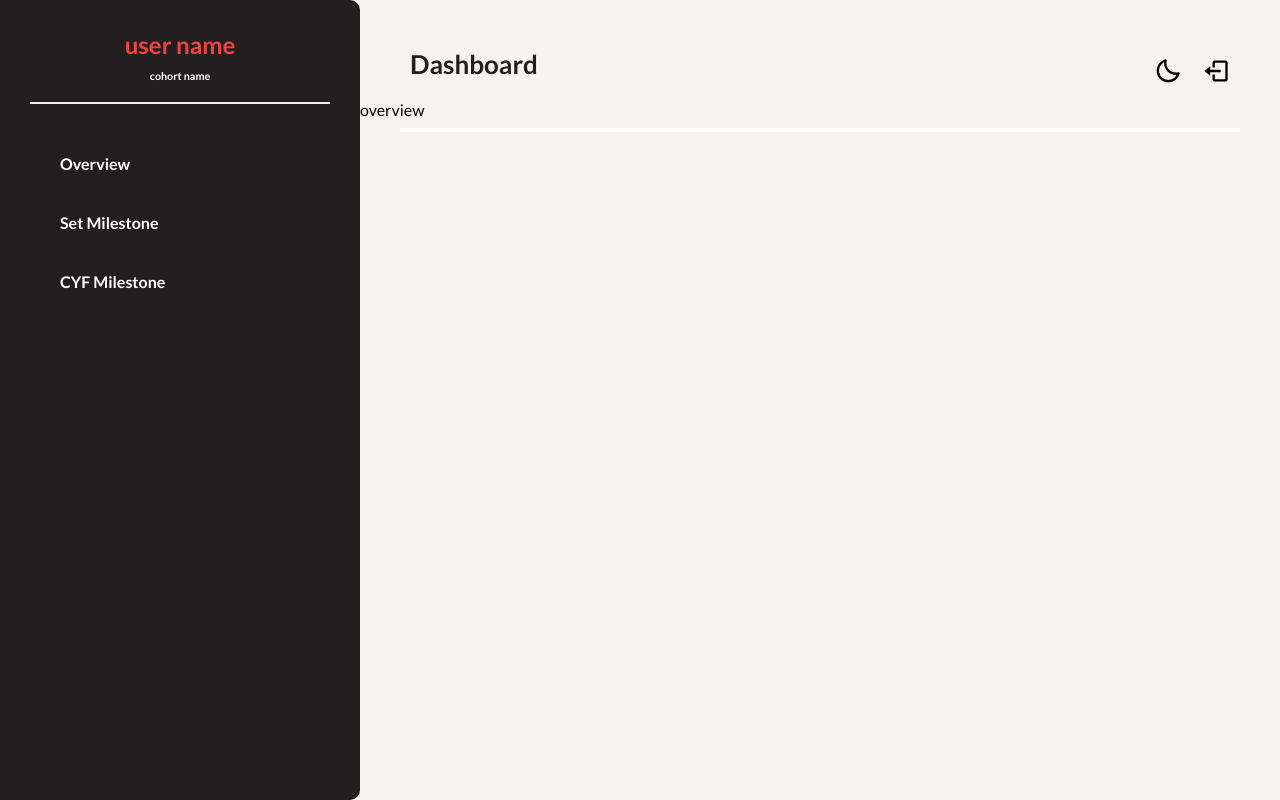
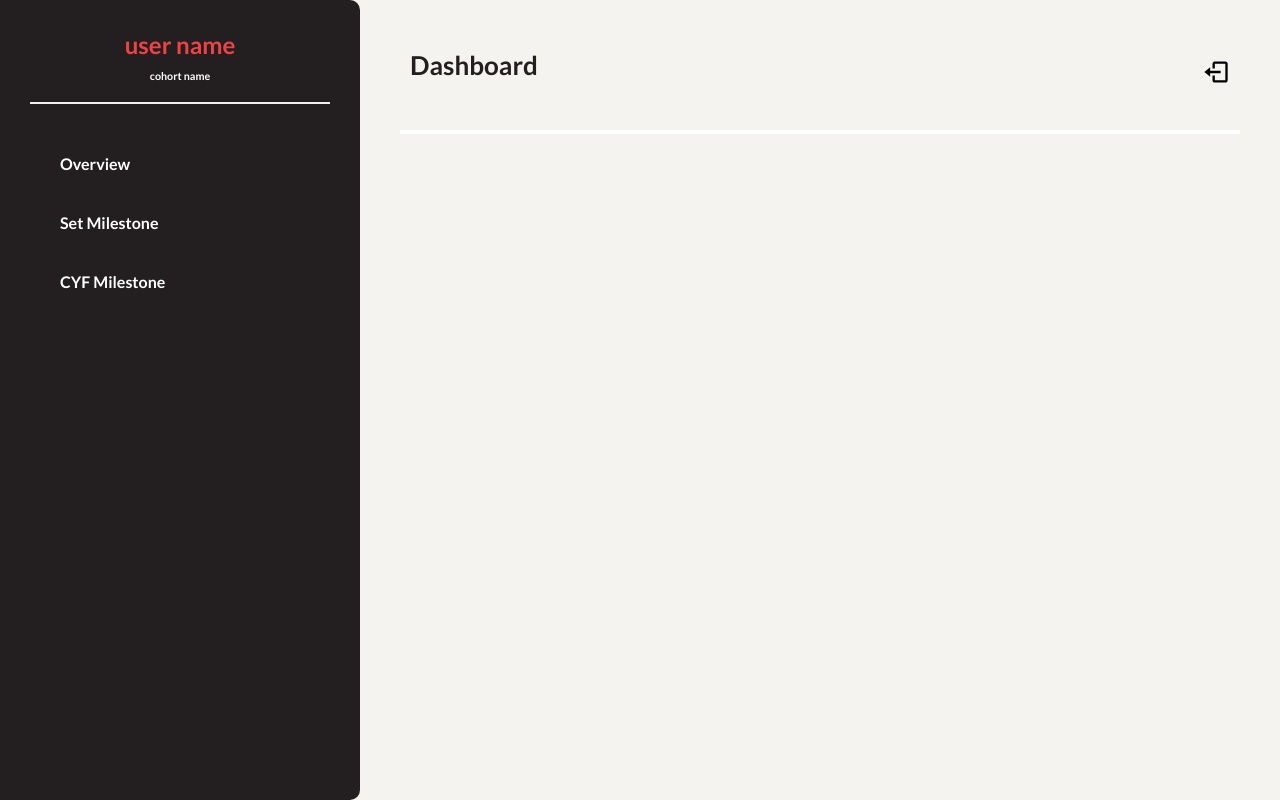
Before and after one commit to Doris-Siu/in-a-class-of-our-own, a React (Create React App) app in the folder client/: page /dashboard in a window 1280 px wide. Built offline with nearby package versions, Linux system fonts and the light colour scheme.

Commit message:
removed dark mode

```diff
--- a/client/src/context/darkModeContext.js
+++ /dev/null
@@ -1,18 +0,0 @@
-import { createContext, useReducer } from "react";
-import DarkModeReducer from "./darkModeReducer";
-
-const INITIAL_STATE = {
-  darkMode: false,
-};
-
-export const DarkModeContext = createContext(INITIAL_STATE);
-
-export const DarkModeContextProvider = ({ children }) => {
-  const [state, dispatch] = useReducer(DarkModeReducer, INITIAL_STATE);
-
-  return (
-    <DarkModeContext.Provider value={{ darkMode: state.darkMode, dispatch }}>
-      {children}
-    </DarkModeContext.Provider>
-  );
-};
--- a/client/src/context/darkModeReducer.js
+++ /dev/null
@@ -1,23 +0,0 @@
-const DarkModeReducer = (state, action) => {
-  switch (action.type) {
-    case "LIGHT": {
-      return {
-        darkMode: false,
-      };
-    }
-    case "DARK": {
-      return {
-        darkMode: true,
-      };
-    }
-    case "TOGGLE": {
-      return {
-        darkMode: !state.darkMode,
-      };
-    }
-    default:
-      return state;
-  }
-};
-
-export default DarkModeReducer;
--- a/client/src/index.js
+++ b/client/src/index.js
@@ -1,12 +1,9 @@
 import { createRoot } from "react-dom/client";
 import { BrowserRouter } from "react-router-dom";
-import { DarkModeContextProvider } from "./context/darkModeContext";
 import App from "./App";
 
 createRoot(document.getElementById("root")).render(
 	<BrowserRouter>
-		<DarkModeContextProvider>
 			<App />
-		</DarkModeContextProvider>
 	</BrowserRouter>
 );
--- a/client/src/pages/Dashboard/Components/DashboardHeader/DashboardHeader.js
+++ b/client/src/pages/Dashboard/Components/DashboardHeader/DashboardHeader.js
@@ -1,14 +1,11 @@
 import "./DashboardHeader.css";
-import { BiMoon, BiLogOut } from "react-icons/bi";
+import {  BiLogOut } from "react-icons/bi";
 
 const DashboardHeader = () => {
 	return (
 		<div className="dash-header">
             <a href="/dashboard">Dashboard</a>
             <ul>
-                <li>
-                    <button><BiMoon /></button>
-                </li>
                 <li>
                     <button><BiLogOut /></button>
                 </li>
--- /dev/null
+++ b/client/src/pages/Dashboard/Components/Overview/Overview.css
@@ -0,0 +1,5 @@
+@import url("../../../Home.css");
+
+.overview {
+    padding: 50px;
+}
--- a/client/src/pages/Dashboard/Components/Overview/Overview.js
+++ b/client/src/pages/Dashboard/Components/Overview/Overview.js
@@ -1,7 +1,12 @@
+import "./Overview.css";
 
 const Overview = () => {
-  return (
-    <p>overview</p>
-  );
+	return (
+		<div className="overview">
+			<div>
+
+			</div>
+		</div>
+	);
 };
 export default Overview;
--- a/client/src/pages/Dashboard/Components/Sidebar/Sidebar.js
+++ b/client/src/pages/Dashboard/Components/Sidebar/Sidebar.js
@@ -12,7 +12,7 @@ const Sidebar = () => {
 			</div>
 			<ul className="side-links">
 				<li>
-					<NavLink to="overview">Overview</NavLink>
+					<NavLink to="">Overview</NavLink>
 				</li>
 				<li>
 					<NavLink to="set-milestone">Set Milestone</NavLink>
--- a/client/src/pages/Dashboard/Dashboard.css
+++ b/client/src/pages/Dashboard/Dashboard.css
@@ -7,11 +7,13 @@
 		height: 100vh;
 		display: grid;
 		grid-template-columns: 360px 1fr;
-		grid-template-rows: 100px 1fr;
+		grid-template-rows: 134px 1fr;
 		grid-template-areas:
 			"side head head head"
 			"side main main main"
 			"side main main main"
 			"side main main main";
 	}
+
+
 }
--- a/client/src/pages/Dashboard/Dashboard.js
+++ b/client/src/pages/Dashboard/Dashboard.js
@@ -13,7 +13,7 @@ const Dashboard = () => {
 		<div className="dashboard">
 			<DashboardHeader />
 			<DashboardSidebar />
-			<Routes>
+			<Routes className="main-section">
 				<Route index element={<Overview />} />
 				<Route path="/set-milestone" element={<SetMilestone />} />
 				<Route path="/cyf-milestone" element={<CyfMilestone />} />
```
